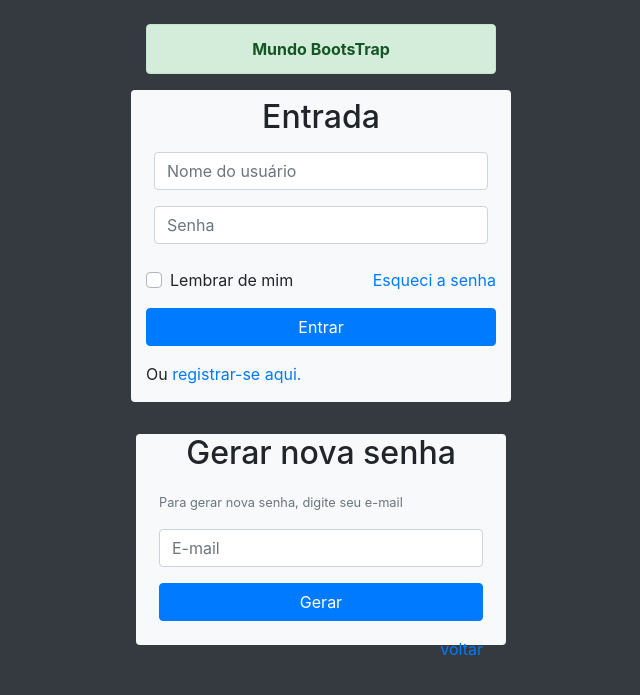
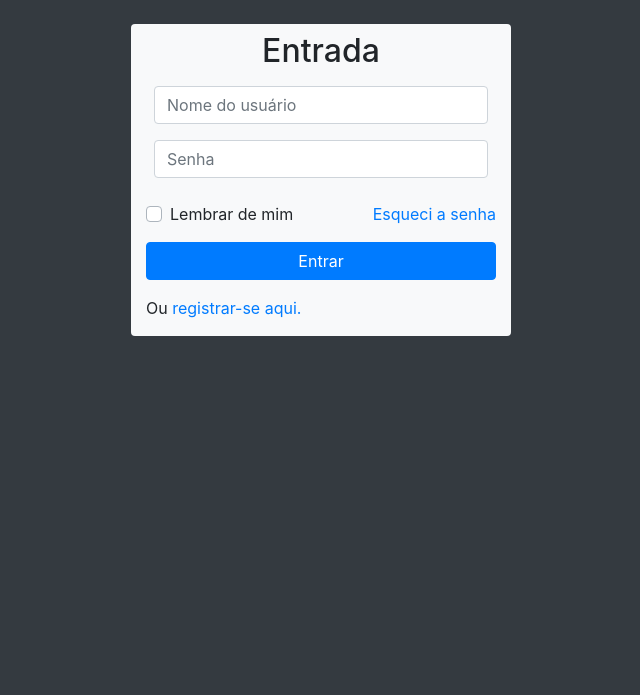
Before and after one commit to sitanoo/sistemaDeLogin, a PHP site: page / in a window 1280 px wide. Shown: the top 695 px of the page, without its empty margins (319-959 px from the left). Run offline with PHP 8.4, Linux system fonts and the light colour scheme.

Commit message:
closes #3 closes #8
rede problema

```diff
--- a/index.php
+++ b/index.php
@@ -10,6 +10,12 @@
     <link rel="stylesheet" href="https://stackpath.bootstrapcdn.com/bootstrap/4.3.1/css/bootstrap.min.css" integrity="sha384-ggOyR0iXCbMQv3Xipma34MD+dH/1fQ784/j6cY/iJTQUOhcWr7x9JvoRxT2MZw1T" crossorigin="anonymous">
 
     <title>Sistema de Login</title>
+    <style>
+        #alerta,#caixaRegistro,#caixaSenha{
+            display: none;
+        }
+
+    </style>
   </head>
   <body class="bg-dark">
       <main class="container mt-4">
@@ -78,35 +84,88 @@
           </section>
 
           <br>
+          <section class="row">
+              <div class="col-lg-4 offset-lg-4 bg-light rounded" id="caixaRegistro">
+                  <h2 class="text-center mt-2">Registrar-se</h2>
+                  <form action="#" method="post" role="form" class="p-2" id="formRegistro">
+
+                      <div class="form-group">
+                          <input type="text" name="nomeCompleto" class="form-control" placeholder="Nome Completo" required minlength="6">
+                      </div>
+
+                      <div class="form-group">
+                          <input type="text" name="NomeUsuario" class="form-control" placeholder="Nome do Usuário" required minlength="6">
+                      </div>
+
+                      <div class="form-group">
+                          <input type="email" name="EmailUsuario" class="form-control" placeholder="E-mail" required>
+                      </div>
+
+                      <div class="form-group">
+                          <input type="password" id="SenhaUsuário" class="form-control" placeholder="Senha" required minlength="6">
+                      </div>
+
+                      <div class="form-group">
+                          <input type="password" id="SenhaUsuárioConfirmar" class="form-control" placeholder="Confirmar a Senha" required minlength="6">
+                      </div>
+
+                      <div class="form-group">
+                          <div class="custom-control custom-checkbox">
+                          <input type="checkbox" name="concordar" class="custom-control-input" id="checkConcordar">
+                          <label for="checkConcordar" class="custom-control-label">
+                              Eu concordo com os <a href="#">termos e condições.</a>
+
+                          </label>
+                          </div>
+                      </div>
+
+                      <div class="form-group">
+                          <input type="submit" name="btnRegistroUsuario" id="btnRegistroUsuario" value="Registrar" class="btn btn-primary btn-block">
+                      </div>
+
+                      <div class="form-group">
+                          <p class="text-center">
+                              Já registrado?
+                              <a href="#" id="btnEntrarRegistrado">
+                                  Entrar aqui.
+                              </a>
+                          </p>
+                      </div>
+
+
+                  </form>
+              </div>
+          </section>
+          <br>
 
           <!-- Formulário de Recuperação de Senha -->
-          <section classe="row">
+
+           <section class="row">
              <div class="col-lg-4 offset-lg-4 bg-light rounded" id="caixaSenha">
                  <h2 class="text-center mt-2">
-                      Gerar nova senha
+                     Gerar Nova Senha.
                  </h2>
-                  <form action="#" method="post" role="form" class="p-2" id="formSenha">
+                 <form action="#" method="post" role="Form" class="p-2" id="formSenha">
                      <div class="form-group">
                          <small class="text-muted">
-                              Para gerar nova senha, digite seu e-mail
+                             Para Gerar Nova Senha Digite Seu E-mail, Assim Recebendo as Instruçoes.
                          </small>
                      </div>
                      <div class="form-group">
                          <input type="email" name="emailGerarSenha" class="form-control" placeholder="E-mail" required="">
                      </div>
-
                      <div class="form-group">
                          <input type="submit" name="btnGerar" id="btnGerar" value="Gerar" class="btn btn-primary btn-block">
                      </div>
                      <div class="form-group float-right">
                          <a href="#" id="btnVoltar">
-                              voltar
+                             Voltar
                          </a>
                      </div>
-
                  </form>
              </div>
         </section>
+
 
 
       </main>
@@ -118,5 +177,37 @@
     <script src="https://code.jquery.com/jquery-3.3.1.slim.min.js" integrity="sha384-q8i/X+965DzO0rT7abK41JStQIAqVgRVzpbzo5smXKp4YfRvH+8abtTE1Pi6jizo" crossorigin="anonymous"></script>
     <script src="https://cdnjs.cloudflare.com/ajax/libs/popper.js/1.14.7/umd/popper.min.js" integrity="sha384-UO2eT0CpHqdSJQ6hJty5KVphtPhzWj9WO1clHTMGa3JDZwrnQq4sF86dIHNDz0W1" crossorigin="anonymous"></script>
     <script src="https://stackpath.bootstrapcdn.com/bootstrap/4.3.1/js/bootstrap.min.js" integrity="sha384-JjSmVgyd0p3pXB1rRibZUAYoIIy6OrQ6VrjIEaFf/nJGzIxFDsf4x0xIM+B07jRM" crossorigin="anonymous"></script>
+    <script>
+        //$(document).ready(function(){});
+        //jQuery
+        $(function(){
+            $("#btnEsqueci").click(function(){
+                $("#caixaLogin").hide();
+                $("#caixaSenha").show();
+            });
+        });
+
+        $(function(){
+            $("#btnRegistrar").click(function(){
+                $("#caixaLogin").hide();
+                $("#caixaRegistro").show();
+            });
+        });
+
+        $(function(){
+            $("#btnEntrarRegistrado").click(function(){
+                $("#caixaRegistro").hide();
+                $("#caixaLogin").show();
+            });
+        });
+
+        $(function(){
+            $("#btnVoltar").click(function(){
+                $("#caixaSenha").hide();
+                $("#caixaLogin").show();
+            });
+        });
+
+    </script>
   </body>
 </html>
```
Lines whose indentation alone changed are shown as unchanged.
